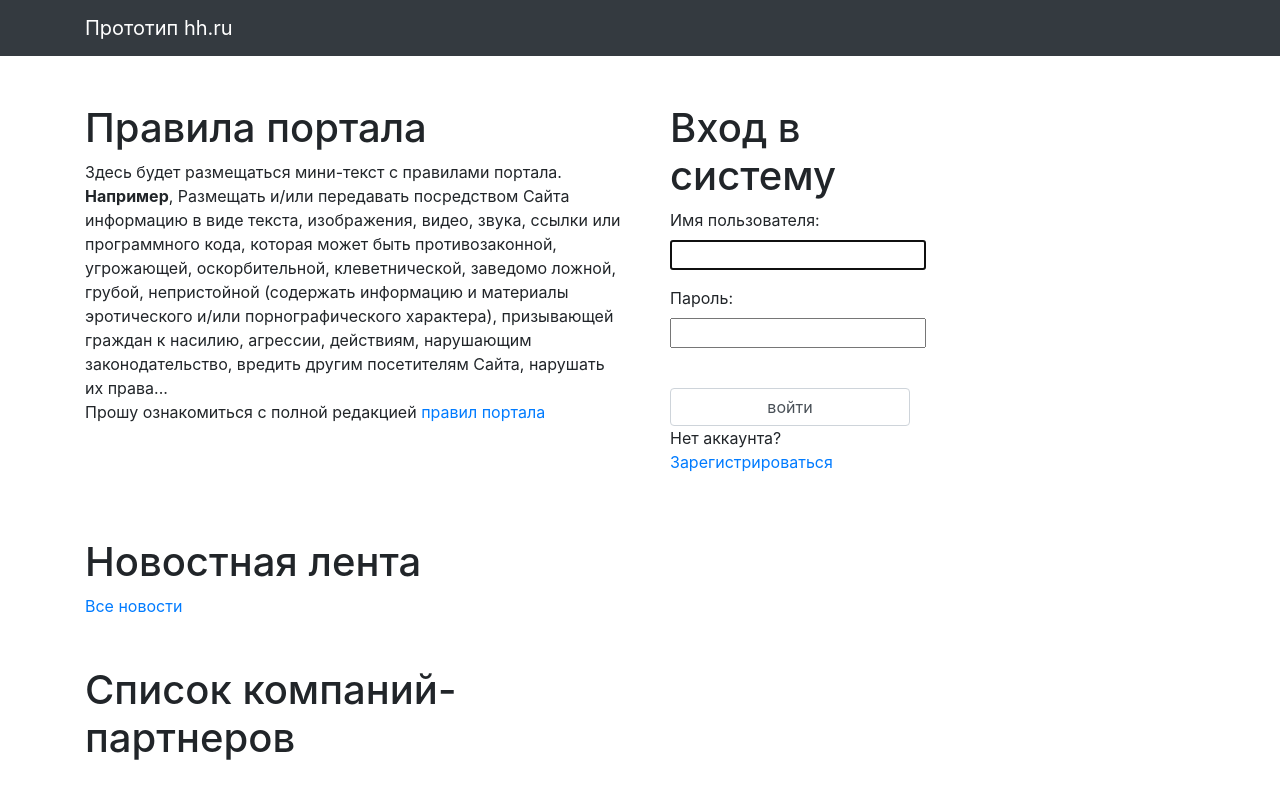
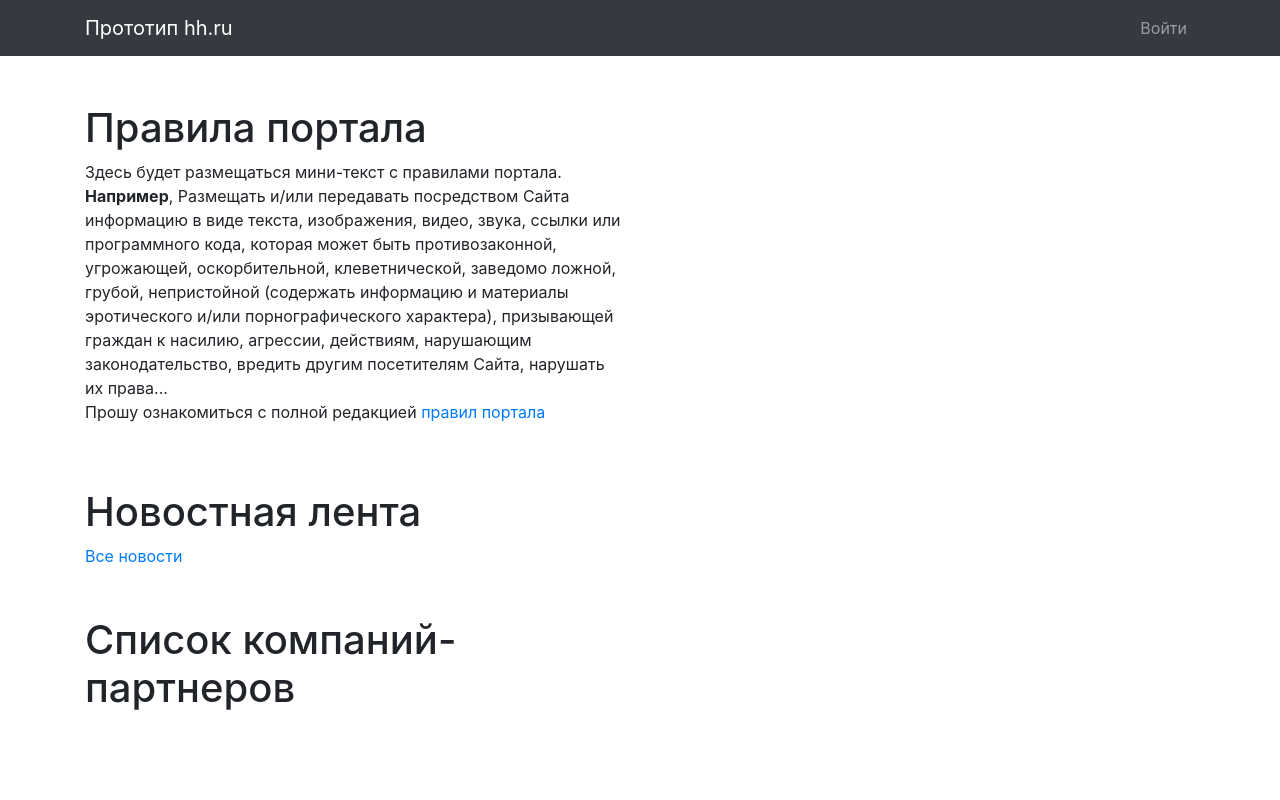
Before and after one commit to AndreyYanke/This_you_not_hello_word, a Django app: page / in a window 1280 px wide. Run offline with Django 4.2, Linux system fonts and the light colour scheme; data that the repository does not hold is empty; some libraries are stand-ins or nearby versions.

Commit message:
поправил динамичесие urls

```diff
--- a/mainapp/templates/mainapp/include/inc_main_menu.html
+++ b/mainapp/templates/mainapp/include/inc_main_menu.html
@@ -13,9 +13,6 @@
 {#                    <a class="nav-link" href="#">Каталог <i class="fas fa-shopping-bag"></i> </a>#}
 {#                </li>#}
                 {% if user.is_authenticated %}
-{#                <li class="nav-item">#}
-{#                    <a class="nav-link" href="#">Войти <i class="fas fa-sign-in-alt"></i></a>#}
-{#                </li>#}
                 <li class="nav-item">
                     <a class="nav-link" href="#">{{ user }}
                         <i class="fas fa-user-circle"></i>
@@ -27,8 +24,12 @@
                     </a>
                 </li>
                 <li class="nav-item">
-                    <a class="nav-link" href="{% url 'main:logout' %}">Выйти <i class="fas fa-sign-out-alt"></i></a>
+                    <a class="nav-link" href="{% url 'user:logout' %}">Выйти <i class="fas fa-sign-out-alt"></i></a>
                 </li>
+                {% else %}
+                    <li class="nav-item">
+                        <a class="nav-link" href="{% url 'user:auth' %}">Войти <i class="fas fa-sign-in-alt"></i></a>
+                    </li>
                 {% endif %}
             </ul>
         </div>
--- a/mainapp/templates/mainapp/index.html
+++ b/mainapp/templates/mainapp/index.html
@@ -25,24 +25,6 @@
                 {#                        Начать покупки#}
                 {#                    </a>#}
                 {#                </button>#}
-            </div>
-            <div class="col-lg-6">
-                {% if not user.is_authenticated %}
-                    <div class="container">
-                        <div class="row">
-                            <div class="col-lg-6">
-                                <h1 class="mt-5">Вход в систему</h1>
-                                <form class="form-horizontal" action="{% url 'main:main' %}" method="post">
-                                    {% csrf_token %}
-                                    {{ form.as_p }}
-                                    <br>
-                                    <input class="form-control" type="submit" value="войти">
-                                </form>
-                                <p>Нет аккаунта?<a href="{% url 'regist:type_user' %}">Зарегистрироваться</a></p>
-                            </div>
-                        </div>
-                    </div>
-                {% endif %}
             </div>
         </div>
         <div class="row">
--- a/userapp/templates/userapp/first_page_registration.html
+++ b/userapp/templates/userapp/first_page_registration.html
@@ -4,10 +4,10 @@
     <div style="padding-top: 25%">
         <div class="col text-center justify-content-center align-self-center">
             <p>Вы хотите зарегистрироваться как:</p>
-            <button class="btn btn-primary btn-lg" onclick="window.location.href = '{% url 'regist:aspirant' %}';">
+            <button class="btn btn-primary btn-lg" onclick="window.location.href = '{% url 'user:regist_aspirant' %}';">
                 Соискатель
             </button>
-            <button class="btn btn-primary btn-lg" onclick="window.location.href = '{% url 'regist:company' %}';">
+            <button class="btn btn-primary btn-lg" onclick="window.location.href = '{% url 'user:regist_company' %}';">
                 Работодатель
             </button>
         </div>
--- a/userapp/templates/userapp/regist_aspirant.html
+++ b/userapp/templates/userapp/regist_aspirant.html
@@ -20,7 +20,7 @@
                                     соискателя</h2>
                                 </div>
                                 <div class="card-body">
-                                    <form action="{% url 'regist:aspirant' %}" method="post">
+                                    <form action="{% url 'user:regist_aspirant' %}" method="post">
                                         {% csrf_token %}
                                         <div class="form-row">
                                             <div class="col-md-6">
--- a/userapp/templates/userapp/regist_company.html
+++ b/userapp/templates/userapp/regist_company.html
@@ -21,7 +21,7 @@
                                     работодателя</h2>
                                 </div>
                                 <div class="card-body">
-                                    <form action="{% url 'regist:company' %}" method="post">
+                                    <form action="{% url 'user:regist_company' %}" method="post">
                                         {% csrf_token %}
                                         <div class="form-row">
                                             <div class="col-md-12">
```
